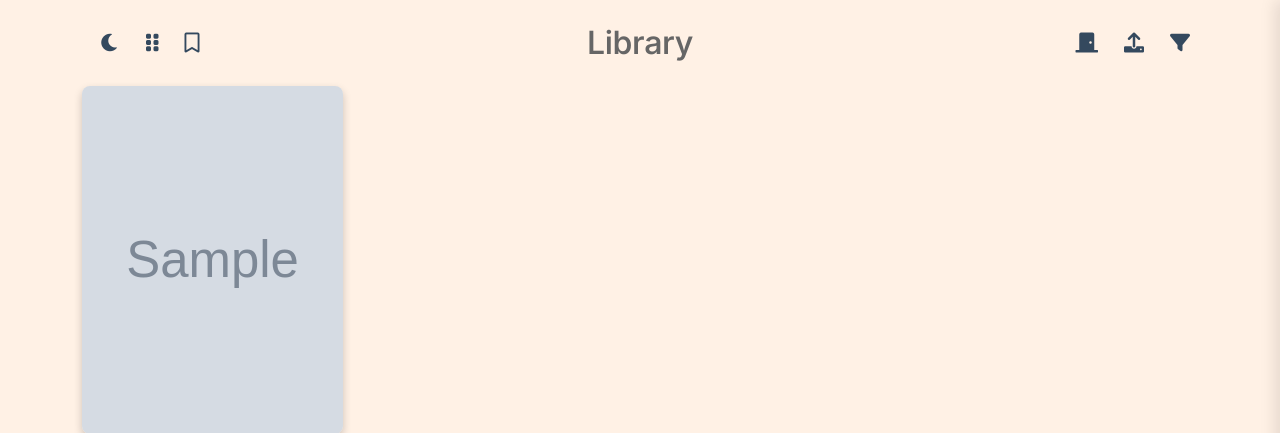
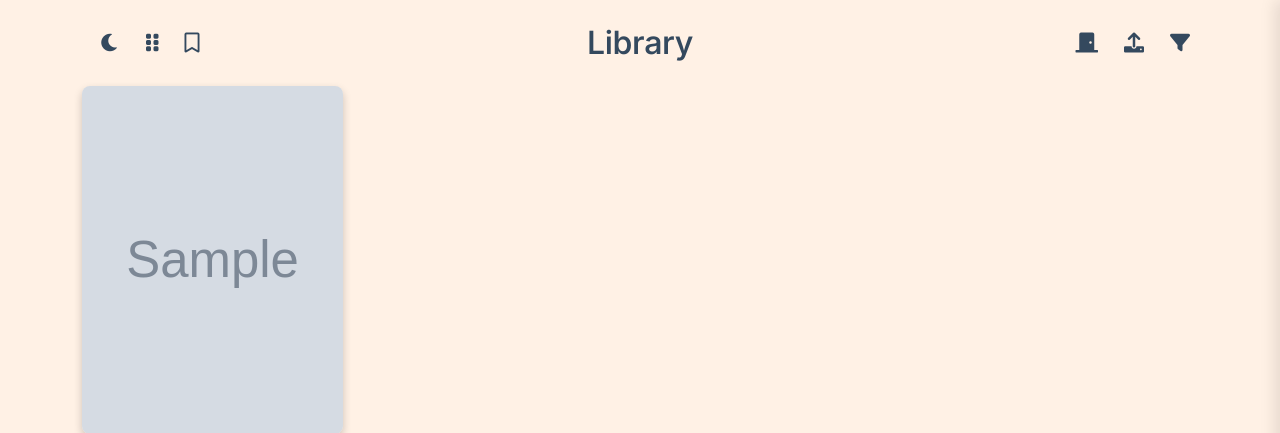
Before and after one commit to ego-alt/library, a Flask app: page / in a window 1280 px wide. Shown: the top 433 px of the page. Run offline with Flask 3, Linux system fonts and the light colour scheme; a user stored in the database is signed in; tables that the repository leaves empty hold one stand-in row (values such as "Sample post"); grey boxes marked "Sample" are stand-in pictures; data that the repository does not hold is empty; parts of the project's set-up code (start-up, migrations or seed data) failed here and were passed over; some libraries are stand-ins or nearby versions.

Commit message:
small: header h1 uses --color-text-primary to match calendar

```diff
--- a/library/static/css/index.css
+++ b/library/static/css/index.css
@@ -41,7 +41,7 @@ h2 { font-size: var(--text-lg); font-weight: 600; line-height: 1.3; }
     margin-left: 10px;
 }
 .header-row h1 {
-    color: var(--color-text-muted);
+    color: var(--color-text-primary);
     margin: 0;
 }
 .library {
```
